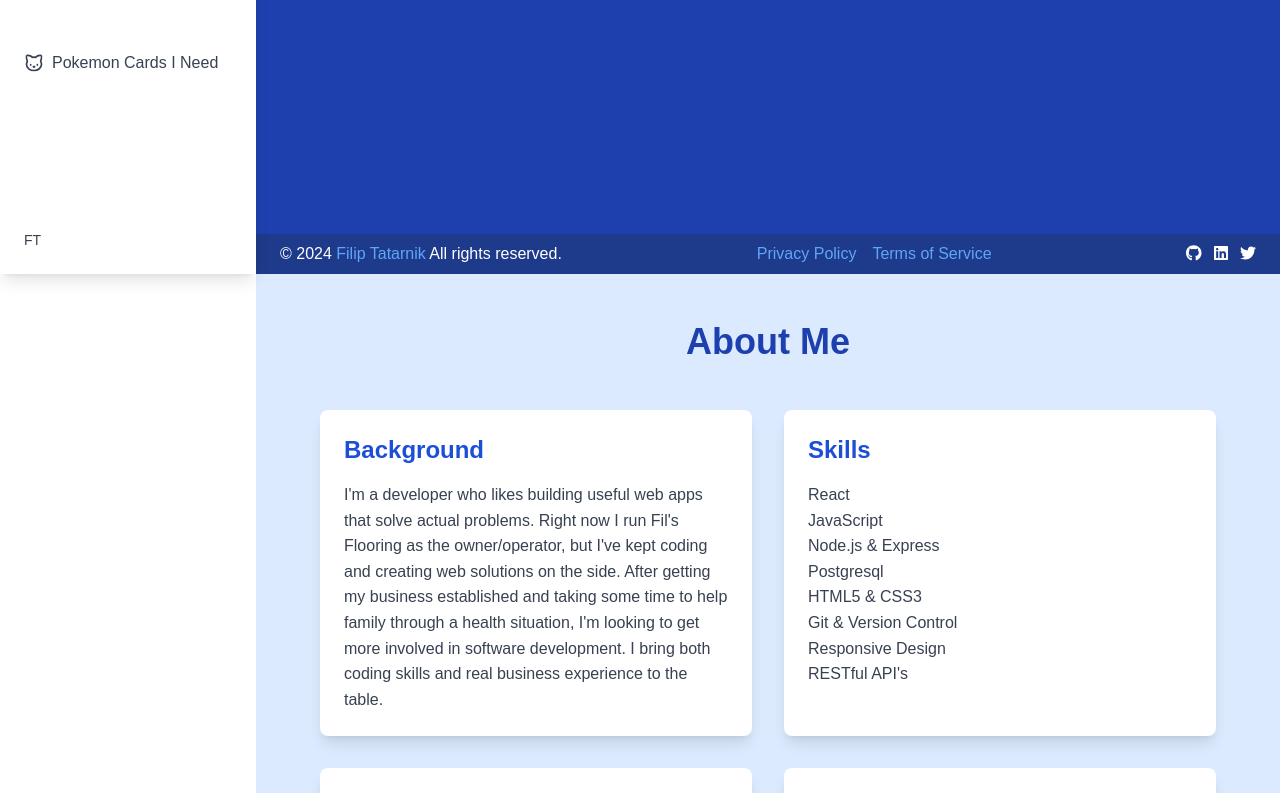
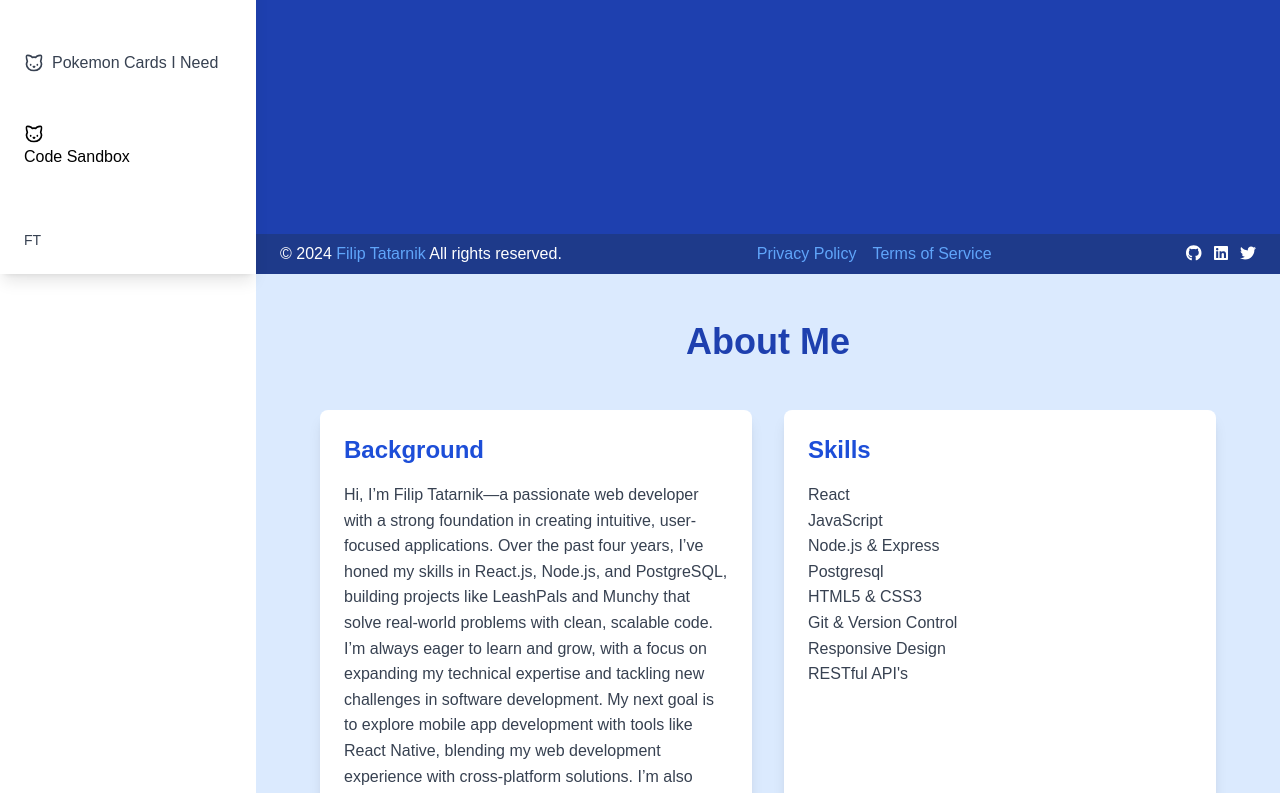
Before and after one commit to FilTatarnik/2024-portfolio, a React (Create React App) app: page / in a window 1280 px wide. Shown: the part 526-1319 px from the top of the page. Built offline with nearby package versions, Linux system fonts and the light colour scheme.

Commit message:
Took out the snow effect because Christmas is over, contemplating on putting hearts now for valetines day. Took out code editor too lol

```diff
--- a/src/App.js
+++ b/src/App.js
@@ -5,19 +5,21 @@ import LandingPage from './components/LandingPage';
 import AboutUs from './components/AboutUs';
 import Hero from './components/Hero';
 import Footer from './components/Footer';
-import { SnowOverlay } from 'react-snow-overlay';
+import CodeSandboxModal from './components/CodeSandboxModal';
+// import { SnowOverlay } from 'react-snow-overlay';
 
 function App() {
   const [isNavbarOpen, setIsNavbarOpen] = useState(false);
 
   return (
     <div className="flex flex-col min-h-screen">
-          <SnowOverlay />
+          {/* <SnowOverlay /> */}
 
       <Navbar isOpen={isNavbarOpen} setIsOpen={setIsNavbarOpen} />
       <div className="flex-grow pl-0 md:pl-64"> {/* Main content wrapper */}
         <main className="flex-grow">
           <LandingPage />
+          {/* <CodeSandboxModal /> */}
           <AboutUs />
           <Hero />
         </main>
--- a/src/components/AboutUs.js
+++ b/src/components/AboutUs.js
@@ -7,7 +7,15 @@ const AboutUs = () => (
     <div className="grid grid-cols-1 md:grid-cols-2 gap-8 max-w-4xl mx-auto">
       <div className="bg-white p-6 rounded-lg shadow-lg hover:shadow-xl transition-shadow duration-300">
         <h3 className="text-2xl font-bold mb-4 text-blue-700">Background</h3>
-        <p className="text-gray-700">I'm a developer who likes building useful web apps that solve actual problems. Right now I run Fil's Flooring as the owner/operator, but I've kept coding and creating web solutions on the side. After getting my business established and taking some time to help family through a health situation, I'm looking to get more involved in software development. I bring both coding skills and real business experience to the table.</p>
+        <p className="text-gray-700">Hi, I’m Filip Tatarnik—a passionate web developer with a strong foundation in creating intuitive, user-focused applications. Over the past four years, I’ve honed my skills in React.js, Node.js, and PostgreSQL, building projects like LeashPals and Munchy that solve real-world problems with clean, scalable code.
+
+I’m always eager to learn and grow, with a focus on expanding my technical expertise and tackling new challenges in software development. My next goal is to explore mobile app development with tools like React Native, blending my web development experience with cross-platform solutions. I’m also interested in strengthening my overall understanding of programming principles to stay adaptable and ready for diverse projects.
+
+When I’m not coding, you’ll find me exploring creative outlets like digital art or diving into immersive games like Old School RuneScape. I’m always looking for ways to bring these passions into my work, whether it’s designing playful interfaces or drawing inspiration from the worlds I love, like Pokémon and Katamari Damacy.
+
+Looking ahead, I’m seeking a junior developer role to gain hands-on experience, collaborate with a team, and bring my enthusiasm for clean code and great design to meaningful projects. I’m ready to work hard, learn from seasoned professionals, and make a positive impact in the industry.
+
+Let’s connect and build something amazing together!</p>
       </div>
       <div className="bg-white p-6 rounded-lg shadow-lg hover:shadow-xl transition-shadow duration-300">
         <h3 className="text-2xl font-bold mb-4 text-blue-700">Skills</h3>
--- /dev/null
+++ b/src/components/CodeSandboxModal.js
@@ -0,0 +1,22 @@
+import {React, Component } from "react";
+class CodeSandboxModal extends Component {
+    state = {  }
+    render() {
+        return (
+            <iframe
+            style={{
+                width: "100%",
+                height: 900,
+                outline: "1px solid #252525",
+                border: 0,
+                borderRadius: 8,
+                marginBottom: 16,
+                zIndex: 100
+            }}
+            src="https://codesandbox.io/p/sandbox/react-new?file=/src/index.js"
+            ></iframe>
+        );
+    }
+}
+
+export default CodeSandboxModal;
--- a/src/components/Navbar.js
+++ b/src/components/Navbar.js
@@ -9,6 +9,7 @@ const Navbar = ({ isOpen, setIsOpen }) => {
   const [isContactModalOpen, setIsContactModalOpen] = useState(false);
   const [isOsrsModalOpen, setIsOsrsModalOpen] = useState(false);
   const [isPokemonModalOpen, setIsPokemonModalOpen] = useState(false);
+  const [isCodeSandboxModalOpen, setIsCodeSandboxModalOpen] = useState(false);
 
   const toggleContactModal = () => {
     setIsContactModalOpen(!isContactModalOpen);
@@ -20,6 +21,10 @@ const Navbar = ({ isOpen, setIsOpen }) => {
 
   const togglePokemonModal = () => {
     setIsPokemonModalOpen(!isPokemonModalOpen);
+  };
+
+  const toggleCodeSandbox = () => {
+    setIsCodeSandboxModalOpen(!isCodeSandboxModalOpen);
   };
 
   return (
@@ -54,11 +59,6 @@ const Navbar = ({ isOpen, setIsOpen }) => {
                 <Briefcase size={20} className="mr-2" />Projects
               </Link>
             </li>
-            {/* <li>
-              <Link to="#" smooth={true} duration={500} className="flex items-center text-gray-700 hover:text-blue-600 cursor-pointer transition-colors">
-                <BriefcaseBusiness size={20} className="mr-2" />Wordpress Sites
-              </Link>
-            </li> */}
             <li>
               <button onClick={toggleContactModal} className="flex items-center text-gray-700 hover:text-blue-600 cursor-pointer transition-colors">
                 <Mail size={20} className="mr-2" />Contact
@@ -80,6 +80,11 @@ const Navbar = ({ isOpen, setIsOpen }) => {
             <li>
               {/* <img src="https://ghchart.rshah.org/FilTatarnik" alt="GitHub Contributions" class="contribution-chart" /> */}
             </li>
+            <li>
+              <button onClick={toggleCodeSandbox} classname="flex items-center text-gray-700 hover:text-blue-600 cursor-pointer transition-colors">
+                <Cat size={20} className='mr-2'/>Code Sandbox
+              </button>
+            </li>
           </ul>
         </div>
         <div className="text-sm text-gray-500">
```
Also changed, not shown: src/components/addthislater.txt (added).
